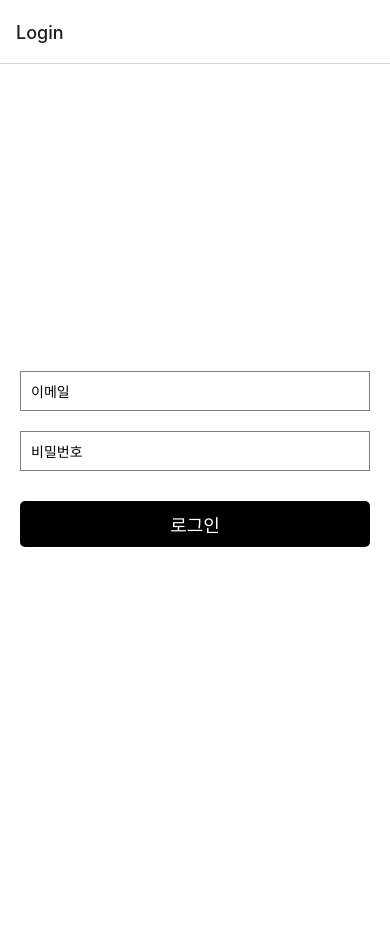
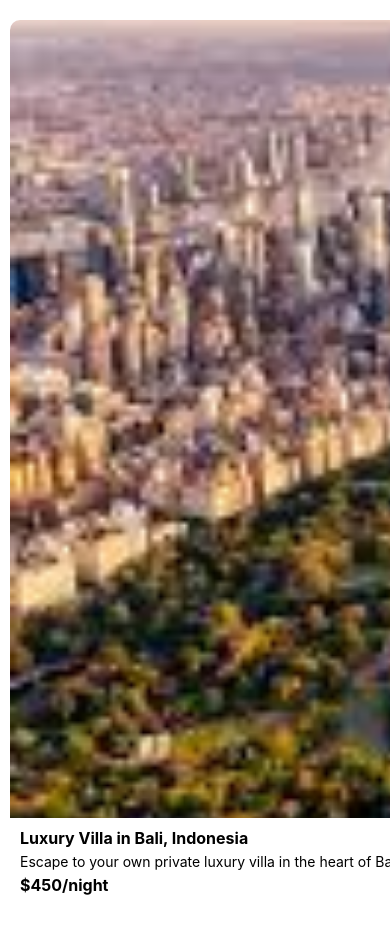
Before and after one commit to dudcks5477/Capstone_partypeople, a React Native app in the folder frontend/: screen / in a window 390 px wide. Shown: the top 934 px of the page. Before the commit the page ends 844 px from the top, so only its background shows below. Built offline with nearby package versions, Linux system fonts and the light colour scheme.

Commit message:
Listings is Card

```diff
--- a/frontend/App.js
+++ b/frontend/App.js
@@ -4,17 +4,19 @@ import React from 'react';
 import LoginScreen from './src/screens/LoginScreen';
 import UnderBarButton from './src/container/UnderBarButton';
 import HomeScreen from './src/screens/HomeScreen';
+import Listings from './src/components/Listings'
 const Stack = createNativeStackNavigator();
 
 const App = () => {
   return (
-    <NavigationContainer>
-      <Stack.Navigator>
-        <Stack.Screen name="Login" component={LoginScreen} />
-        <Stack.Screen name="BottomTab" component={UnderBarButton} options={{ headerShown: false }} />
-        <Stack.Screen name="HomeSearchBar" component={HomeScreen} />
-      </Stack.Navigator>
-    </NavigationContainer>
+    <Listings/>
+    // <NavigationContainer>
+    //   <Stack.Navigator>
+    //     <Stack.Screen name="Login" component={LoginScreen} />
+    //     <Stack.Screen name="HomeSearchBar" component={HomeScreen} />
+    //     <Stack.Screen name="BottomTab" component={UnderBarButton} options={{ headerShown: false }} />
+    //   </Stack.Navigator>
+    // </NavigationContainer>
   );
 };
 
```
